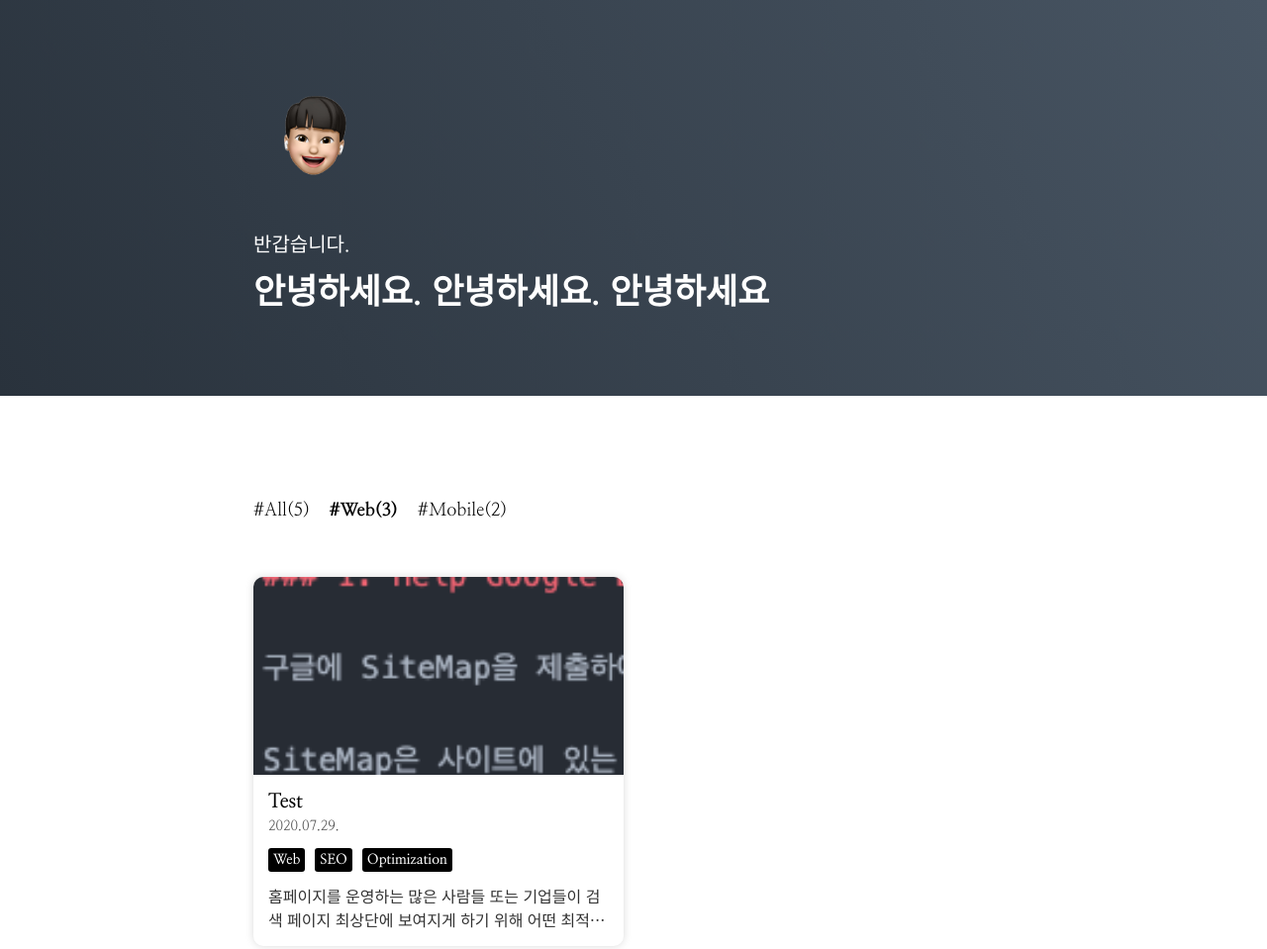
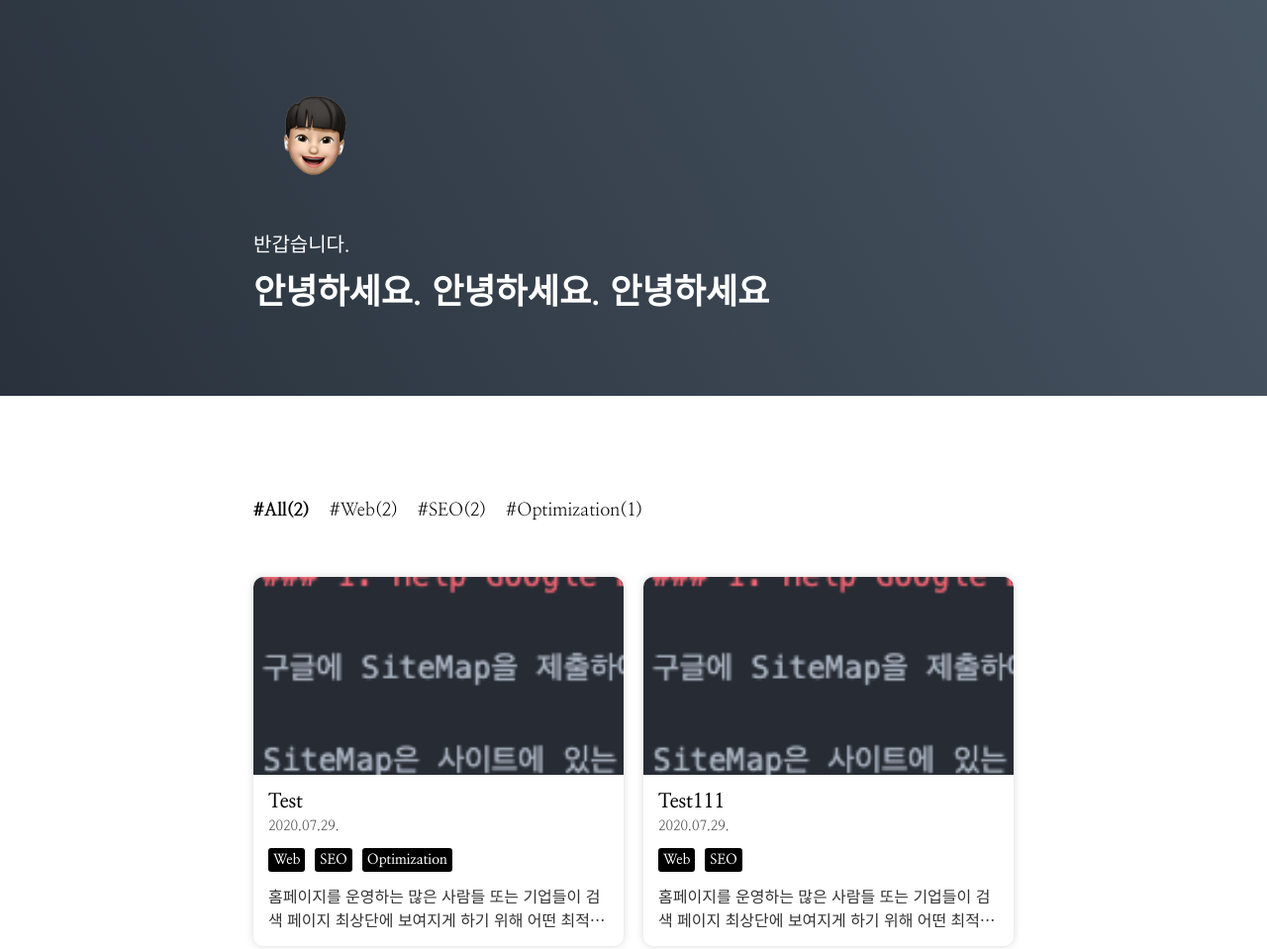
Before and after one commit to Ssoon-m/Ssoon-m.github.io, a Gatsby site: page / in a window 1280 px wide. Shown: the top 959 px of the page at 99% size. Built offline with nearby package versions, Linux system fonts and the light colour scheme; Gatsby itself is replaced by a stand-in of ours.

Commit message:
Feat: 카테고리 filter 커스텀 훅으로 구현

```diff
--- a/package.json
+++ b/package.json
@@ -26,6 +26,7 @@
     "gatsby-transformer-sharp": "^4.17.0",
     "prismjs": "^1.28.0",
     "prop-types": "^15.8.1",
+    "query-string": "^7.1.1",
     "react": "^18.1.0",
     "react-dom": "^18.1.0",
     "react-helmet": "^6.1.0",
--- a/src/components/Main/PostList.tsx
+++ b/src/components/Main/PostList.tsx
@@ -1,8 +1,11 @@
-import React from 'react'
+import React, { useMemo } from 'react'
 import styled from '@emotion/styled'
 import PostItem from './PostItem'
 import { PostListItemType } from '../../types/PostItem.types'
+import useInfiniteScroll from '../../hooks/useInfiniteScroll'
+
 interface PostListProps {
+  selectedCategory: string
   posts: PostListItemType[]
 }
 
@@ -21,11 +24,12 @@ const PostListWrapper = styled.div`
   }
 `
 
-const PostList: React.FC<PostListProps> = ({ posts }) => {
+const PostList: React.FC<PostListProps> = ({ selectedCategory, posts }) => {
+  const { containerRef, postList } = useInfiniteScroll(selectedCategory, posts)
   return (
-    <PostListWrapper>
-      {posts.map(({ node: { id, frontmatter } }: PostListItemType) => (
-        <PostItem {...frontmatter} link="https://www.google.co.kr/" key={id} />
+    <PostListWrapper ref={containerRef}>
+      {postList.map(({ node: { id, frontmatter } }: PostListItemType) => (
+        <PostItem {...frontmatter} link="" key={id} />
       ))}
     </PostListWrapper>
   )
--- a/src/components/Main/ProfileImage.tsx
+++ b/src/components/Main/ProfileImage.tsx
@@ -5,9 +5,6 @@ import { IGatsbyImageData, GatsbyImage } from 'gatsby-plugin-image'
 type ProfileImageProps = {
   profileImage: IGatsbyImageData
 }
-
-const PROFILE_IMAGE_LINK =
-  'https://thumbnail7.coupangcdn.com/thumbnails/remote/292x292ex/image/rs_quotation_api/dbbmlmae/a99b2ae4c2a34dad95980bb7c29d54e0.jpg'
 
 const ProfileImageWrapper = styled(GatsbyImage)`
   width: 120px;
--- /dev/null
+++ b/src/contents/test1.md
@@ -0,0 +1,27 @@
+---
+date: '2020-07-29'
+title: 'Test111'
+categories: ['Web', 'SEO']
+summary: '홈페이지를 운영하는 많은 사람들 또는 기업들이 검색 페이지 최상단에 보여지게 하기 위해 어떤 최적화 작업을 하는지 알아보자.'
+thumbnail: './test.png'
+---
+
+### 1. Help Google Bot to Find My Contents
+
+구글에 SiteMap을 제출하여 사이트에 있는 파일로서 새 페이지나 변경된 페이지가 있을 때 이를 검색 엔진에 알려주도록 할 수 있다.
+
+SiteMap은 사이트에 있는 페이지, 동영상 및 기타 파일과 각 관계에 관한 정보를 제공하는 파일로, 검색 엔진은 이를 읽고 사이트를 더 지능적으로 크롤링 할 수 있게 된다.
+
+### 2. Use 'Robots.txt' File
+
+Robots.txt 파일은 검색 엔진에 어떤 페이지를 크롤링해도 되는지 알리는 파일로, 서버의 루트 디렉토리에 있어야 한다.
+
+과도한 Robots.txt 파일은 더 많은 방문자를 유도할 수 있는 정상적인 검색 엔진 크롤러의 접근을 막을 가능성이 있기 때문에 적절하게 설정해야 한다.
+
+---
+
+## Source
+
+- SEO 기본 가이드
+
+  [<https://support.google.com/webmasters/answer/7451184?hl=ko&ref_topic=9460495>](https://support.google.com/webmasters/answer/7451184?hl=ko&ref_topic=9460495)
--- /dev/null
+++ b/src/hooks/useInfiniteScroll.tsx
@@ -0,0 +1,41 @@
+import { MutableRefObject, useRef, useState, useMemo } from 'react'
+import { PostListItemType } from 'types/PostItem.types'
+
+export interface useInfiniteScrollType {
+  containerRef: MutableRefObject<HTMLDivElement | null>
+  postList: PostListItemType[]
+}
+
+const NUMBER_OF_ITEMS_PER_PAGE = 10
+
+const useInfiniteScroll = (
+  selectedCategory: string,
+  posts: PostListItemType[],
+): useInfiniteScrollType => {
+  const containerRef: MutableRefObject<HTMLDivElement | null> =
+    useRef<HTMLDivElement>(null)
+
+  const [count, setCount] = useState<number>(1)
+
+  const postListByCategory = useMemo<PostListItemType[]>(
+    () =>
+      posts.filter(
+        ({
+          node: {
+            frontmatter: { categories },
+          },
+        }: PostListItemType) =>
+          selectedCategory !== 'All'
+            ? categories.includes(selectedCategory)
+            : true,
+      ),
+    [selectedCategory],
+  )
+
+  return {
+    containerRef,
+    postList: postListByCategory.slice(0, count * NUMBER_OF_ITEMS_PER_PAGE),
+  }
+}
+
+export default useInfiniteScroll
--- a/src/pages/index.tsx
+++ b/src/pages/index.tsx
@@ -1,4 +1,4 @@
-import React from 'react'
+import React, { useMemo } from 'react'
 import styled from '@emotion/styled'
 import GlobalStyle from '../components/Common/GlobalStyle'
 import Introduction from '../components/Main/Introduction'
@@ -6,26 +6,24 @@ import Footer from '../components/Common/Footer'
 import CategoryList from '../components/Main/CategoryList'
 import PostList from '../components/Main/PostList'
 import { IGatsbyImageData } from 'gatsby-plugin-image'
-import { PostListItemType } from '../types/PostItem.types'
+import { PostListItemType, PostFrontmatterType } from '../types/PostItem.types'
 import { graphql } from 'gatsby'
+import queryString, { ParsedQuery } from 'query-string'
 
 interface IndexPageProps {
+  location: {
+    search: string
+  }
   data: {
     allMarkdownRemark: {
       edges: PostListItemType[]
     }
-  }
-  file: {
-    childImageSharp: {
-      gatsbyImageData: IGatsbyImageData
+    file: {
+      childImageSharp: {
+        gatsbyImageData: IGatsbyImageData
+      }
     }
   }
-}
-
-const CATEGORY_LIST = {
-  All: 5,
-  Web: 3,
-  Mobile: 2,
 }
 
 const Container = styled.div`
@@ -35,6 +33,7 @@ const Container = styled.div`
 `
 
 const IndexPage: React.FC<IndexPageProps> = ({
+  location: { search },
   data: {
     allMarkdownRemark: { edges },
     file: {
@@ -42,12 +41,46 @@ const IndexPage: React.FC<IndexPageProps> = ({
     },
   },
 }) => {
+  const parsed: ParsedQuery<string> = queryString.parse(search)
+  // category 프로퍼티 값이 문자열 형태가 아니거나 존재하지 않을 경우 All
+  // 그렇지 않을 경우엔 파싱한 값
+  const selectedCategory: string =
+    typeof parsed.category !== 'string' || !parsed.category
+      ? 'All'
+      : parsed.category
+  const categoryList = useMemo(
+    () =>
+      edges.reduce(
+        (
+          list: CategoryListProps['categoryList'],
+          {
+            node: {
+              frontmatter: { categories },
+            },
+          }: PostListItemType,
+        ) => {
+          categories.forEach(category => {
+            if (list[category] === undefined) list[category] = 1
+            else list[category]++
+          })
+
+          list['All']++
+
+          return list
+        },
+        { All: 0 },
+      ),
+    [],
+  )
   return (
     <Container>
       <GlobalStyle />
       <Introduction profileImage={gatsbyImageData} />
-      <CategoryList selectedCategory="Web" categoryList={CATEGORY_LIST} />
-      <PostList posts={edges} />
+      <CategoryList
+        selectedCategory={selectedCategory}
+        categoryList={categoryList}
+      />
+      <PostList selectedCategory={selectedCategory} posts={edges} />
       <Footer />
     </Container>
   )
```
Also changed, not shown: src/images/example.png (deleted), src/images/gatsby-icon.png (deleted), 1 other file.
